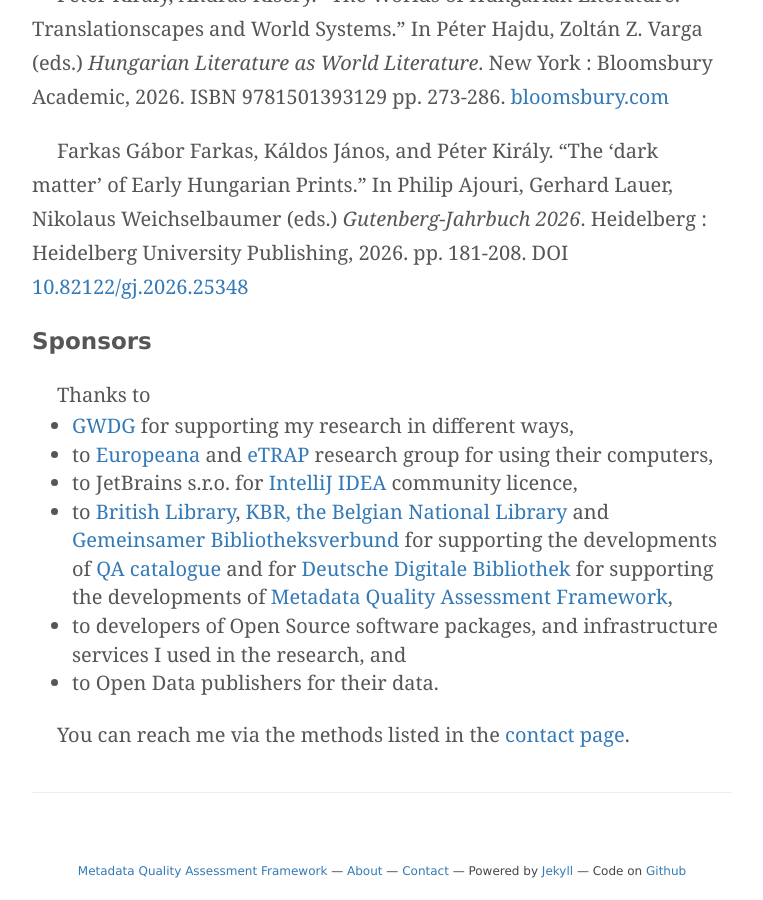
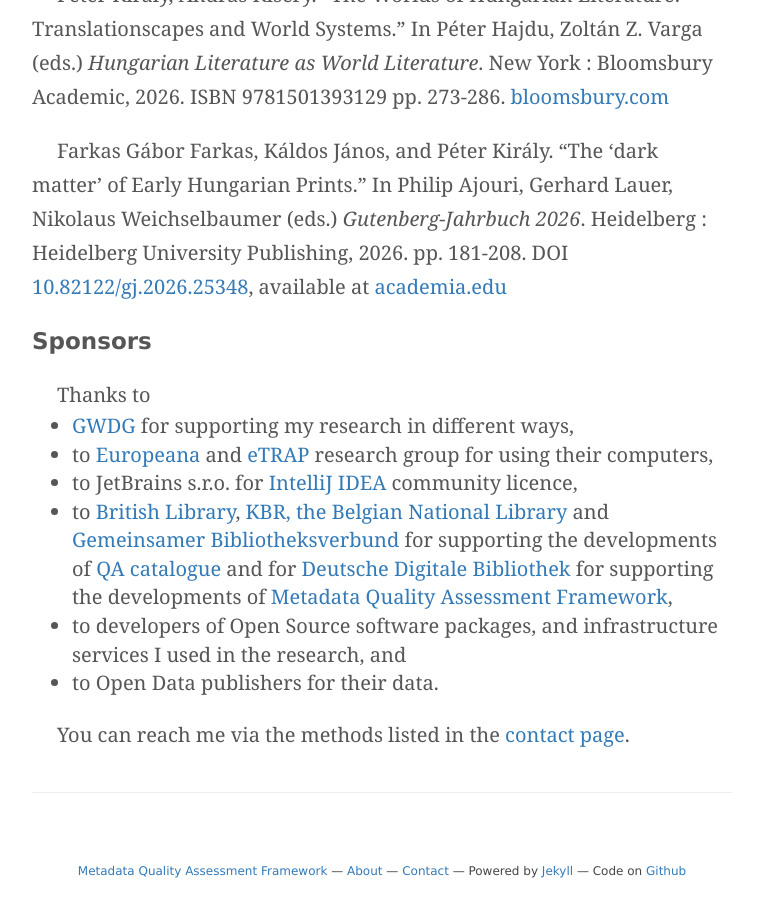
Before and after one commit to pkiraly/pkiraly.github.io, a Jekyll site: the page built from about.md, in a window 1280 px wide and 900 px high, scrolled down 23814 px. Shown: the whole window, without its empty margins (258-1021 px from the left). Built offline with Jekyll 4.4.1, drawn with Linux system fonts in a browser that asks for light colours; nearby versions of some CDN libraries; some web fonts are replaced; comment, search, counter and statistics services are not loaded.

Commit message:
Add academia URL for GJ paper

```diff
--- a/about.md
+++ b/about.md
@@ -321,7 +321,7 @@
 
 Péter Király, András Kiséry. "The Worlds of Hungarian Literature: Translationscapes and World Systems." In Péter Hajdu, Zoltán Z. Varga (eds.) _Hungarian Literature as World Literature_.  New York : Bloomsbury Academic, 2026. ISBN 9781501393129 pp. 273-286. [bloomsbury.com](https://www.bloomsbury.com/us/hungarian-literature-as-world-literature-9781501393129/)
 
-Farkas Gábor Farkas, Káldos János, and Péter Király. "The ‘dark matter’ of Early Hungarian Prints." In Philip Ajouri, Gerhard Lauer, Nikolaus Weichselbaumer (eds.) _Gutenberg-Jahrbuch 2026_. Heidelberg : Heidelberg University Publishing, 2026. pp. 181-208. DOI [10.82122/gj.2026.25348](https://doi.org/10.82122/gj.2026.25348)
+Farkas Gábor Farkas, Káldos János, and Péter Király. "The ‘dark matter’ of Early Hungarian Prints." In Philip Ajouri, Gerhard Lauer, Nikolaus Weichselbaumer (eds.) _Gutenberg-Jahrbuch 2026_. Heidelberg : Heidelberg University Publishing, 2026. pp. 181-208. DOI [10.82122/gj.2026.25348](https://doi.org/10.82122/gj.2026.25348), available at [academia.edu](https://www.academia.edu/169061064/The_dark_matter_of_Early_Hungarian_Prints)
 
 <!-- span id="badgeCont105"><script type="text/javascript" src="https://publons.com/mashlets?el=badgeCont105&rid=AAW-9289-2021"></script></span -->
 
```
